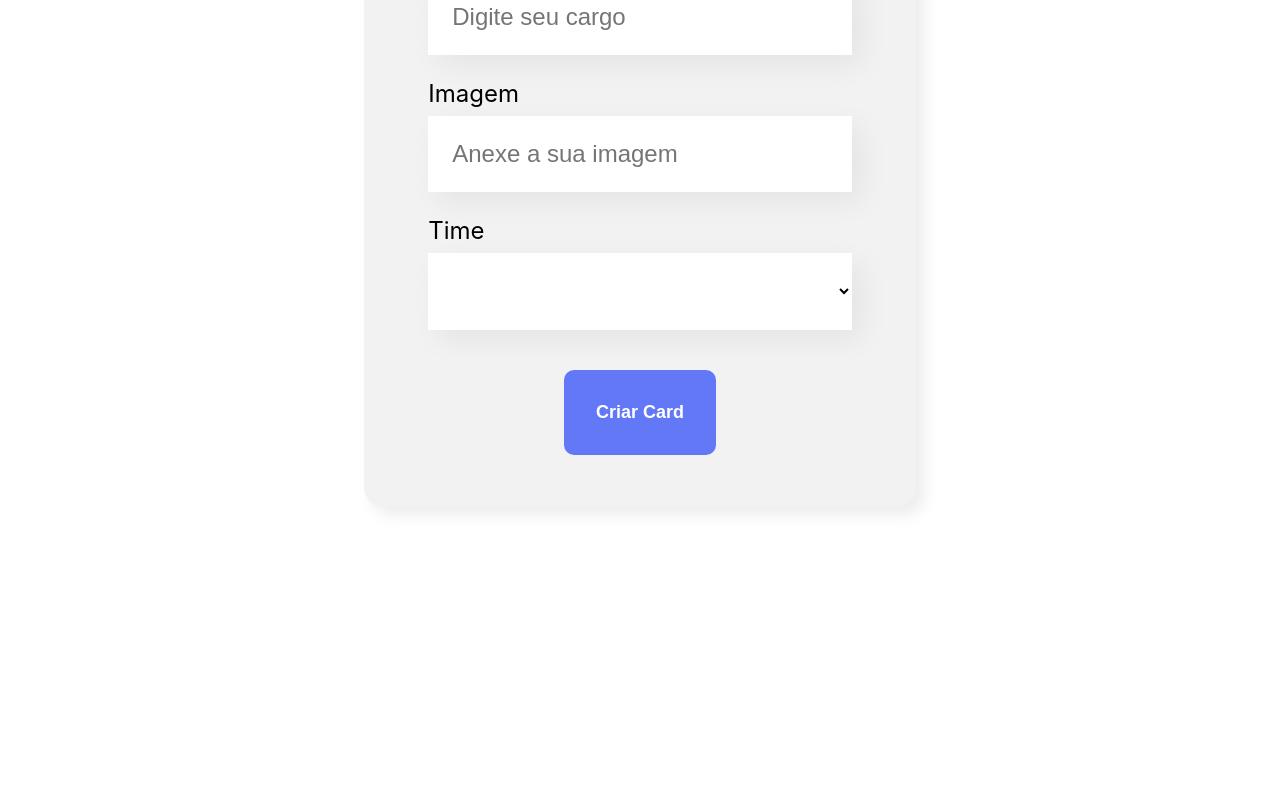
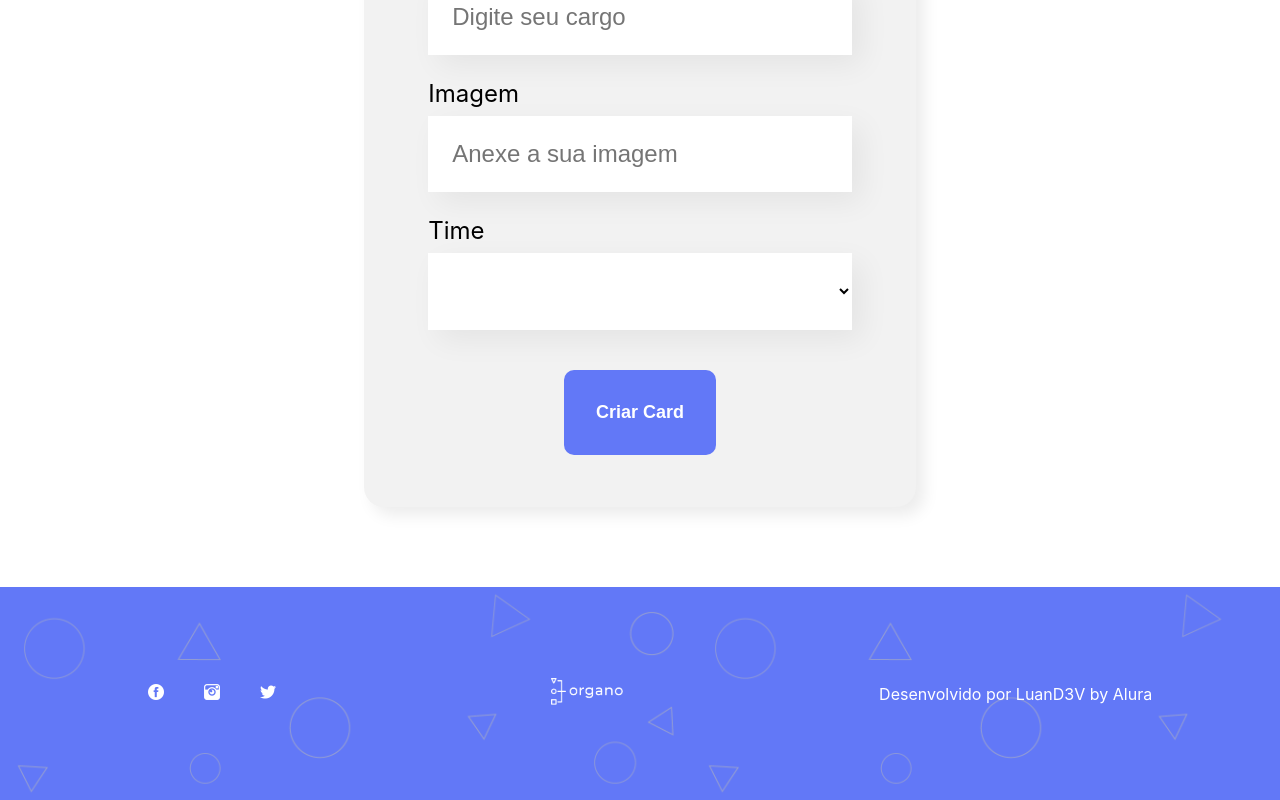
Before and after one commit to LuanD3V/Alura, a React (Create React App) app: page / in a window 1280 px wide. Shown: the part 882-1682 px from the top of the page. Before the commit the page ends 1469 px from the top, so only its background shows below. Built offline with nearby package versions, Linux system fonts and the light colour scheme.

Commit message:
Criando footer

```diff
--- a/public/index.html
+++ b/public/index.html
@@ -4,40 +4,17 @@
     <meta charset="utf-8" />
     <link rel="icon" href="%PUBLIC_URL%/favicon.ico" />
     <meta name="viewport" content="width=device-width, initial-scale=1" />
-    <meta name="theme-color" content="#000000" />
+    <meta name="theme-color" content="#6278F7" />
     <meta
       name="description"
       content="Web site created using create-react-app"
     />
     <link rel="apple-touch-icon" href="%PUBLIC_URL%/logo192.png" />
-    <!--
-      manifest.json provides metadata used when your web app is installed on a
-      user's mobile device or desktop. See https://developers.google.com/web/fundamentals/web-app-manifest/
-    -->
     <link rel="manifest" href="%PUBLIC_URL%/manifest.json" />
-    <!--
-      Notice the use of %PUBLIC_URL% in the tags above.
-      It will be replaced with the URL of the `public` folder during the build.
-      Only files inside the `public` folder can be referenced from the HTML.
-
-      Unlike "/favicon.ico" or "favicon.ico", "%PUBLIC_URL%/favicon.ico" will
-      work correctly both with client-side routing and a non-root public URL.
-      Learn how to configure a non-root public URL by running `npm run build`.
-    -->
-    <title>React App</title>
+    <title>Organo</title>
   </head>
   <body>
     <noscript>You need to enable JavaScript to run this app.</noscript>
     <div id="root"></div>
-    <!--
-      This HTML file is a template.
-      If you open it directly in the browser, you will see an empty page.
-
-      You can add webfonts, meta tags, or analytics to this file.
-      The build step will place the bundled scripts into the <body> tag.
-
-      To begin the development, run `npm start` or `yarn start`.
-      To create a production bundle, use `npm run build` or `yarn build`.
-    -->
   </body>
 </html>
--- /dev/null
+++ b/src/componentes/Footer/footer.css
@@ -0,0 +1,15 @@
+.footer {
+    background-color: #6278F7;
+    background-image: url('../../../public/imagens/fundo.png');
+    background-repeat: repeat-x;
+    background-size: contain;
+    height: 213px;
+    display: flex;
+    justify-content: space-around;
+    align-items: center;
+    color: #fff;
+}
+
+.social {
+    margin: 20px;
+}
--- /dev/null
+++ b/src/componentes/Footer/index.js
@@ -0,0 +1,29 @@
+import './footer.css'
+
+const Footer = () => {
+
+    return (
+        <footer className='footer'>
+            <div>
+                <a href='https://www.facebook.com/luanfehenrique/' target='_blank' rel='noreferrer'>
+                    <img src='/imagens/fb.png' alt='Facebook' width={'16px'} height={'16px'} className='social'/>
+                </a>
+                <a href='https://www.instagram.com/luanfehenrique/' target='_blank' rel='noreferrer'>
+                    <img src='/imagens/ig.png' alt='Instagram' width={'16px'} height={'16px'} className='social'/>
+                </a>
+                <a href='https://twitter.com/LuanDS__' target='_blank' rel='noreferrer'>
+                    <img src='/imagens/tw.png' alt='Twitter' width={'16px'} height={'16px'} className='social'/>
+                </a>
+
+            </div>
+            <div>
+                <img src='/imagens/logo.png' alt='Logo' width={'72px'} height={'100%'}/>
+            </div>
+            <div>
+                <span>Desenvolvido por LuanD3V by Alura</span>
+            </div>
+        </footer>
+    )
+}
+
+export default Footer
--- a/src/home/index.js
+++ b/src/home/index.js
@@ -2,6 +2,7 @@ import './home.css'
 
 import Banner from '../componentes/Banner';
 import Formulario from '../componentes/Formulario';
+import Footer from '../componentes/Footer'
 import { useState } from 'react';
 import Time from '../componentes/Time';
 
@@ -68,7 +69,7 @@ const Home = () => {
         corSecundaria={time.corSecundaria}
         colaboradores={colaboradores.filter(colaborador => colaborador.time === time.nome)}
         />)}
-
+      <Footer />
     </div>
     )
 }
```
